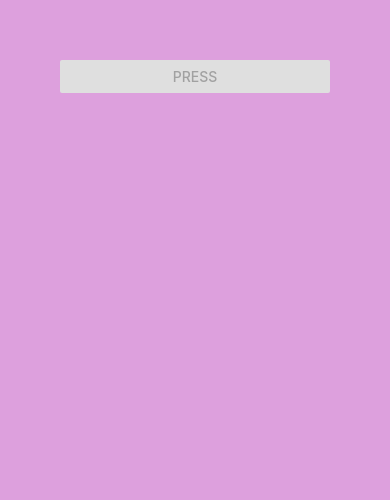
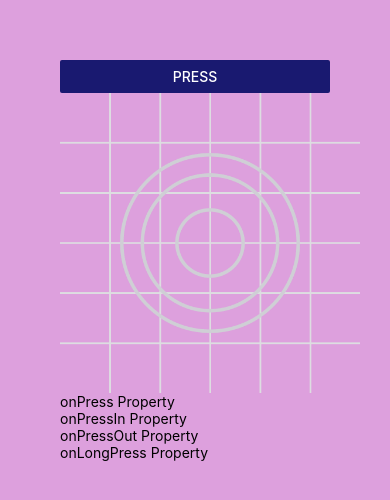
Before and after one commit to jas4code/codevodlution-react-native, a React Native app: screen / in a window 390 px wide. Shown: the top 500 px of the page. Built offline with nearby package versions, Linux system fonts and the light colour scheme.

Commit message:
Pressable Component

```diff
--- a/App.js
+++ b/App.js
@@ -1,11 +1,35 @@
-import { View, Button } from 'react-native';
+import { View, Text, Image, Button, Pressable } from 'react-native';
 
 const logoImg = require('./assets/adaptive-icon.png');
 
 export default function App() {
 	return (
 		<View style={{ flex: 1, backgroundColor: 'plum', padding: 60 }}>
-			<Button title='Press' onPress={() => console.log('Button pressed.')} color='midnightblue' disabled />
+			<Button title='Press' onPress={() => console.log('Button pressed.')} color='midnightblue' />
+
+			<Pressable onPress={() => console.log('Image Pressed.')}>
+				<Image source={logoImg} style={{ width: 300, height: 300 }} />
+			</Pressable>
+			{/* <Pressable onPress={() => console.log('Text Pressed.')}>
+				<Text>
+					Lorem ipsum dolor sit amet, consectetur adipisicing elit. Doloribus illo minima accusantium sint voluptatum ut illum ab eveniet commodi quos fuga perferendis alias atque accusamus, iure nobis dolor recusandae sed, blanditiis quibusdam? Magnam nesciunt a voluptate laboriosam dolores ducimus est ea molestias! Sint, tenetur aliquam similique consequatur corporis tempora accusamus cum modi! Minima nihil sit sapiente deleniti odit, quod quos numquam eligendi, aperiam dignissimos, perferendis aliquid magnam quo ipsum blanditiis? Est cupiditate at inventore? Fugiat maiores enim quos tenetur quo tempore eaque doloribus velit recusandae
+					perspiciatis, vero consectetur accusantium sunt, nulla rem? Quod et soluta ipsum natus corrupti expedita tempore?
+				</Text>
+			</Pressable> */}
+
+			{/* Other Pressable Properties */}
+			<Pressable onPress={() => console.log('onPress Activated.')}>
+				<Text>onPress Property</Text>
+			</Pressable>
+			<Pressable onPressIn={() => console.log('onPressIn Activated.')}>
+				<Text>onPressIn Property</Text>
+			</Pressable>
+			<Pressable onPressOut={() => console.log('onPressOut Activated.')}>
+				<Text>onPressOut Property</Text>
+			</Pressable>
+			<Pressable onLongPress={() => console.log('onLongPress Activated.')}>
+				<Text>onLongPress Property</Text>
+			</Pressable>
 		</View>
 	);
 }
```
